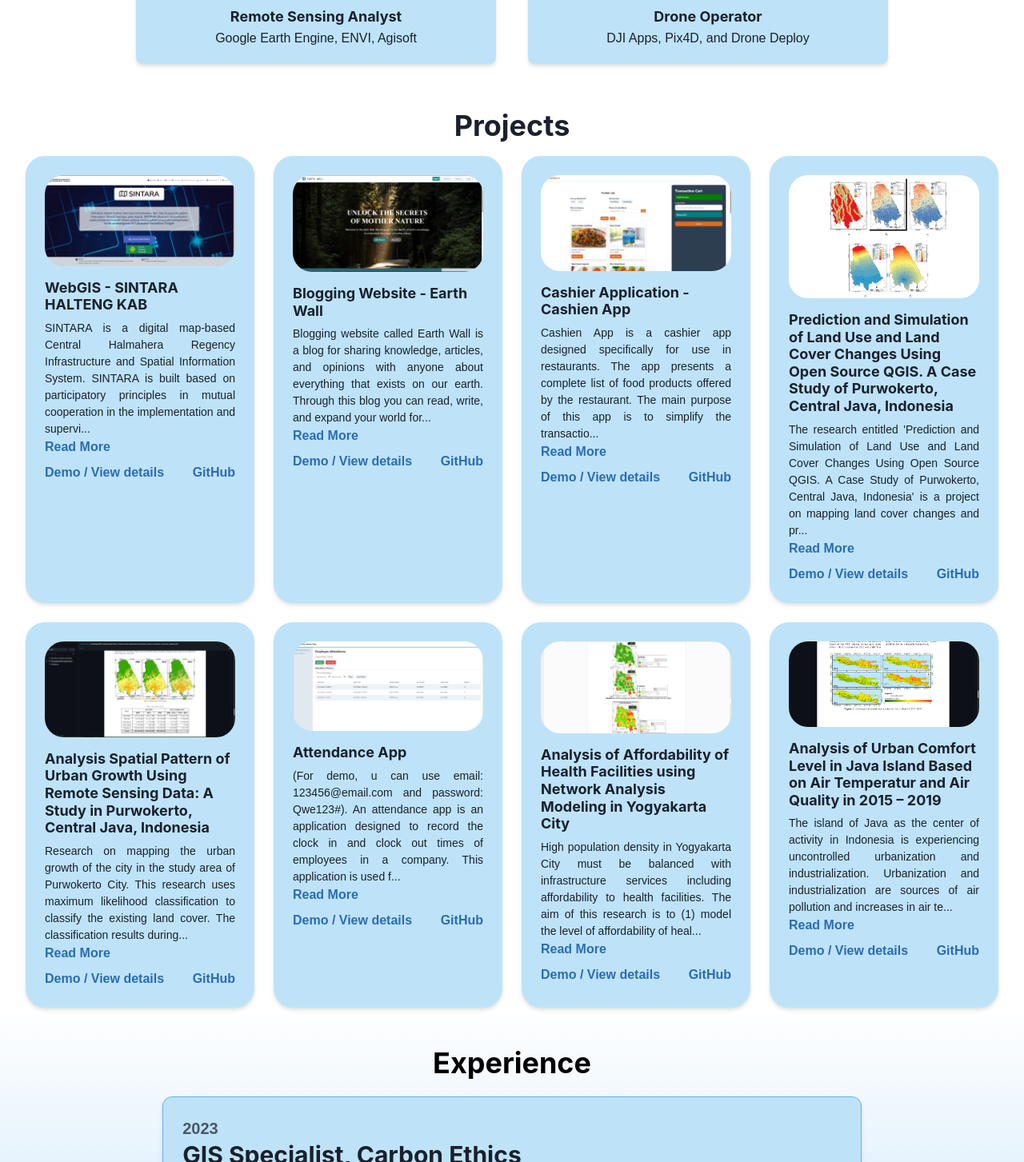
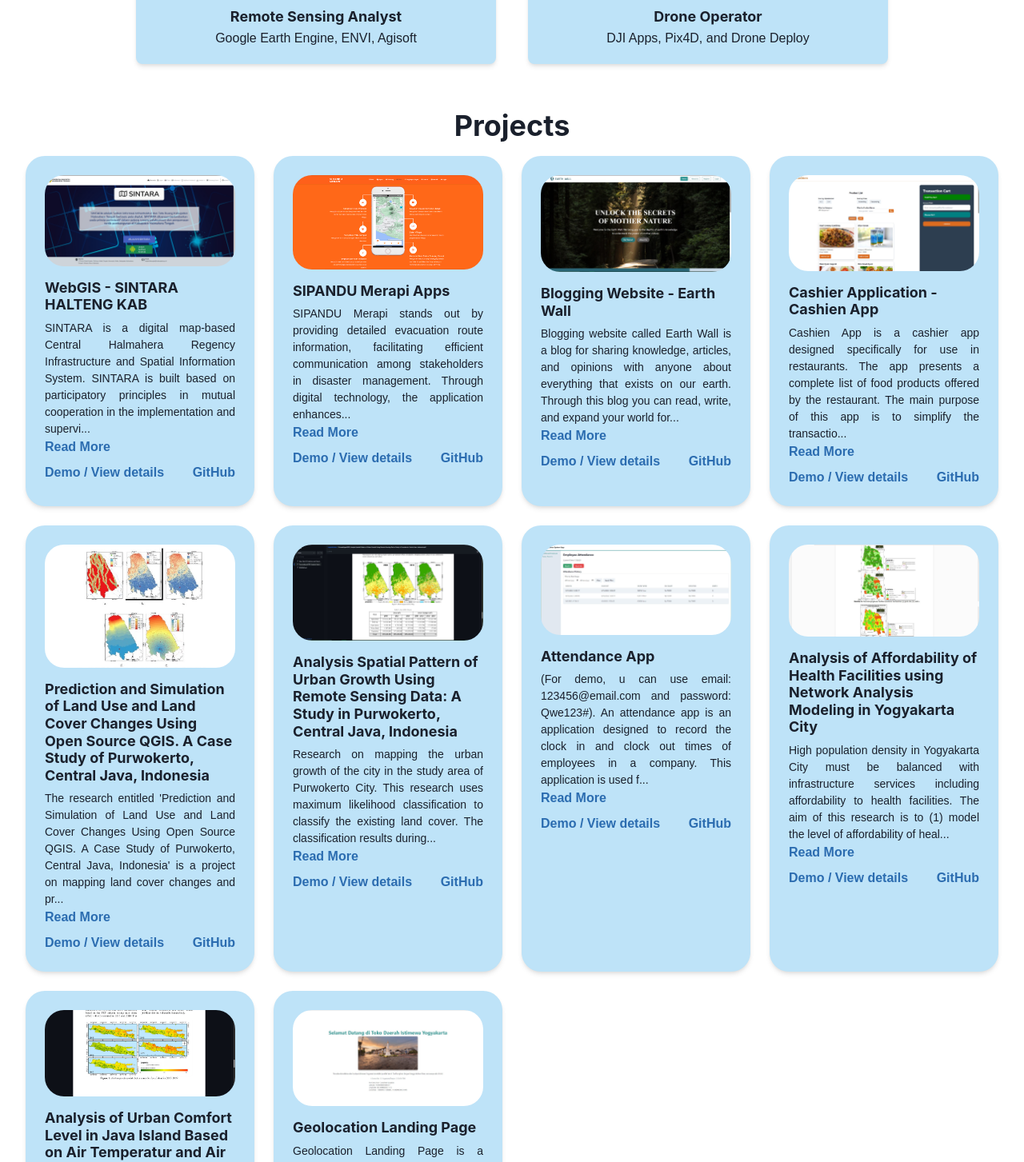
Before and after one commit to gianfelix/web_portfolio_GFR, a React (Create React App) app: page / in a window 1280 px wide. Shown: the part 1347-2800 px from the top of the page at 80% size. Built offline with nearby package versions, Linux system fonts and the light colour scheme; no server answers.

Commit message:
update my projects

```diff
--- a/src/pages/Projects.jsx
+++ b/src/pages/Projects.jsx
@@ -41,6 +41,15 @@ export const Projects = () => {
       demoLink: "https://sintara.haltengkab.go.id/peta",
       githubLink:
         "https://github.com/SinauGIS/halmahera-tengah-2023",
+    },
+    {
+      title: "SIPANDU Merapi Apps",
+      imageSrc: "sipandu_merapi.png",
+      description:
+        "SIPANDU Merapi stands out by providing detailed evacuation route information, facilitating efficient communication among stakeholders in disaster management. Through digital technology, the application enhances preparedness, response, and recovery efforts in Sleman Regency, particularly addressing challenges posed by the Merapi volcano.",
+      demoLink: "https://sipandu.sinaugis.com/",
+      githubLink:
+        "https://github.com/SinauGIS/android-sipandu-merapi",
     },
     {
       title: "Blogging Website - Earth Wall",
@@ -113,17 +122,17 @@ export const Projects = () => {
       githubLink:
         "https://github.com/gianfelix/mypublication/blob/main/Analysis%20of%20Urban%20Comfort%20Level%20in%20Java%20Island%20Based%20on%20Air%20Temperatur%20and%20Air%20Quality%20in%202015%20%E2%80%93%202019_Gian%20Felix%20R.pdf",
     },
-    // {
-    //   title:
-    //     "Geolocation Landing Page",
-    //   imageSrc: "geolocation-lp.jpg",
-    //   description:
-    //     "Geolocation Landing Page is a Landing Page based on the user's origin location using GPS and taking user location data. This landing page is built using HTML, CSS, Chakra UI, React JS, and Javascript. Users will be directed to the Shop Landing Page in D. I. Yogyakarta or the Store Landing Page in East Java if they are in that location. If you are not in these two locations, an unreachable area will appear.",
-    //   demoLink:
-    //     "https://geolocation-landing.netlify.app/",
-    //   githubLink:
-    //     "https://github.com/gianfelix/geolocation_landingpage",
-    // },
+    {
+      title:
+        "Geolocation Landing Page",
+      imageSrc: "geolocation-lp.jpg",
+      description:
+        "Geolocation Landing Page is a Landing Page based on the user's origin location using GPS and taking user location data. This landing page is built using HTML, CSS, Chakra UI, React JS, and Javascript. Users will be directed to the Shop Landing Page in D. I. Yogyakarta or the Store Landing Page in East Java if they are in that location. If you are not in these two locations, an unreachable area will appear.",
+      demoLink:
+        "https://geolocation-landing.netlify.app/",
+      githubLink:
+        "https://github.com/gianfelix/geolocation_landingpage",
+    },
     // Add more projects as needed
   ];
 
```
Also changed, not shown: public/sipandu_merapi.png (added).
